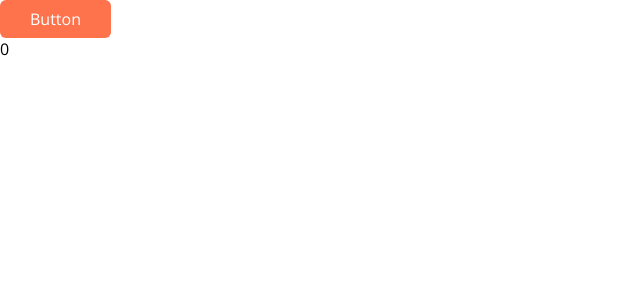
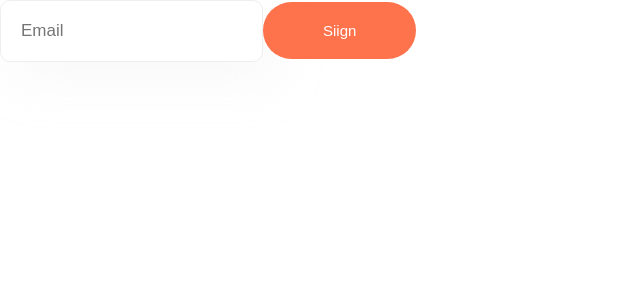
Before and after one commit to Immeo/pizza-app-react-ts, a React (Vite) app: page / in a window 1280 px wide. Shown: the top 300 px of the page, without its empty margins (0-640 px from the left). Built offline with nearby package versions, Linux system fonts and the light colour scheme.

Commit message:
06-add Input component

```diff
--- a/src/App.tsx
+++ b/src/App.tsx
@@ -1,20 +1,11 @@
-import { useEffect, useState } from 'react';
+import Input from './components/InputForm/Input';
 import MaimButton from './components/MainButton/MainButton';
 
 function App() {
-	const [counter, setCounter] = useState<number>(0);
-	const increment = () => {
-		setCounter(prev => prev + 1);
-	};
-	useEffect(() => {
-		// increment();
-		console.log('counter', counter);
-	}, [counter]);
-
 	return (
 		<>
-			<MaimButton onClick={() => increment()}>Button</MaimButton>
-			<div>{counter}</div>
+			<Input placeholder='Email' />
+			<MaimButton appearence='big'>siign</MaimButton>
 		</>
 	);
 }
--- /dev/null
+++ b/src/components/InputForm/Input.module.css
@@ -0,0 +1,10 @@
+.input {
+	font-size: 17px;
+	font-style: normal;
+	font-weight: 400;
+	color: var(--text-color);
+	border: 1px solid #eee;
+	box-shadow: 15px 20px 45px 0px rgba(233, 233, 233, 0.25);
+	border-radius: 10px;
+	padding: 20px;
+}
--- /dev/null
+++ b/src/components/InputForm/Input.props.ts
@@ -0,0 +1,5 @@
+import { InputHTMLAttributes } from 'react';
+
+export interface IInputProps extends InputHTMLAttributes<HTMLInputElement> {
+	isValid?: boolean;
+}
--- /dev/null
+++ b/src/components/InputForm/Input.tsx
@@ -0,0 +1,21 @@
+import cn from 'classnames';
+import { forwardRef } from 'react';
+import styles from './Input.module.css';
+import { IInputProps } from './Input.props';
+
+const Input = forwardRef<HTMLInputElement, IInputProps>(function Input(
+	{ className, isValid = true, ...props },
+	ref
+) {
+	return (
+		<input
+			ref={ref}
+			className={cn(styles['input'], className, {
+				[styles['invalid']]: isValid
+			})}
+			{...props}
+		/>
+	);
+});
+
+export default Input;
--- a/src/components/MainButton/MainButton.module.css
+++ b/src/components/MainButton/MainButton.module.css
@@ -1,12 +1,22 @@
 .button {
-	padding: 8px 30px;
-	font-family: inherit;
 	cursor: pointer;
+	font-style: normal;
+	font-weight: 400;
 	transition: background 0.25s;
+	border: none;
+	border-radius: 29px;
+	color: var(--white-color);
+}
+
+.smail {
+	padding: 10px 25px;
 	font-size: 16px;
-	border-radius: 6px;
-	border: none;
-	color: var(--white-color);
+}
+
+.big {
+	padding: 20px 60px;
+	font-size: 15px;
+	text-transform: capitalize;
 }
 
 .accent {
--- a/src/components/MainButton/MainButton.props.ts
+++ b/src/components/MainButton/MainButton.props.ts
@@ -2,4 +2,5 @@
 
 export interface IMainButton extends ButtonHTMLAttributes<HTMLButtonElement> {
 	children: ReactNode;
+	appearence?: 'big' | 'small';
 }
--- a/src/components/MainButton/MainButton.tsx
+++ b/src/components/MainButton/MainButton.tsx
@@ -1,10 +1,19 @@
+import cn from 'classnames';
 import styles from './MainButton.module.css';
 import { IMainButton } from './MainButton.props';
 
-function MaimButton({ children, className, ...props }: IMainButton) {
+function MaimButton({
+	children,
+	className,
+	appearence = 'small',
+	...props
+}: IMainButton) {
 	return (
 		<button
-			className={`${styles.button} ${styles.accent} ${className}`}
+			className={cn(styles['button'], styles['accent'], className, {
+				[styles['small']]: appearence == 'small',
+				[styles['big']]: appearence == 'big'
+			})}
 			{...props}
 		>
 			{children}
```
